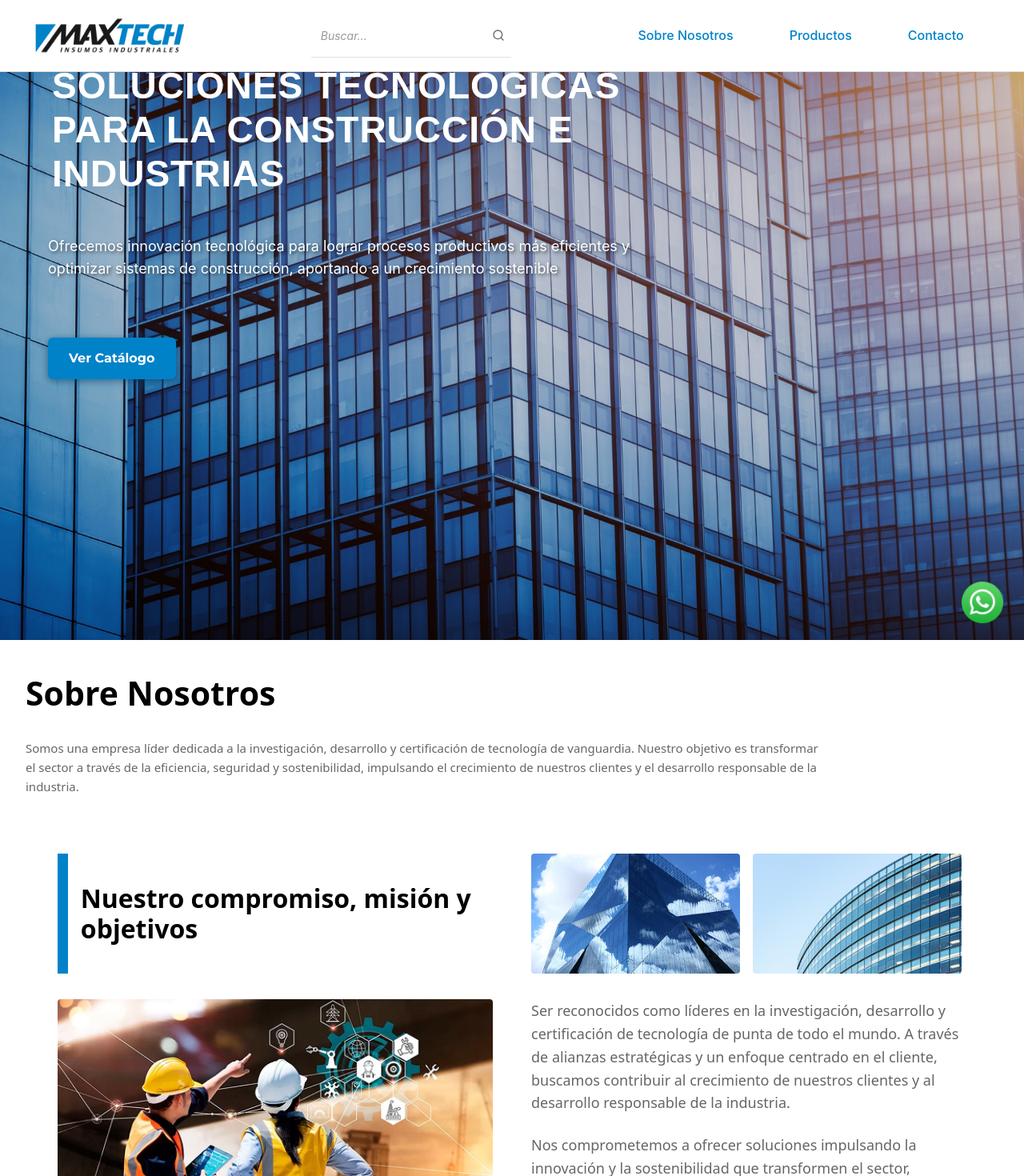
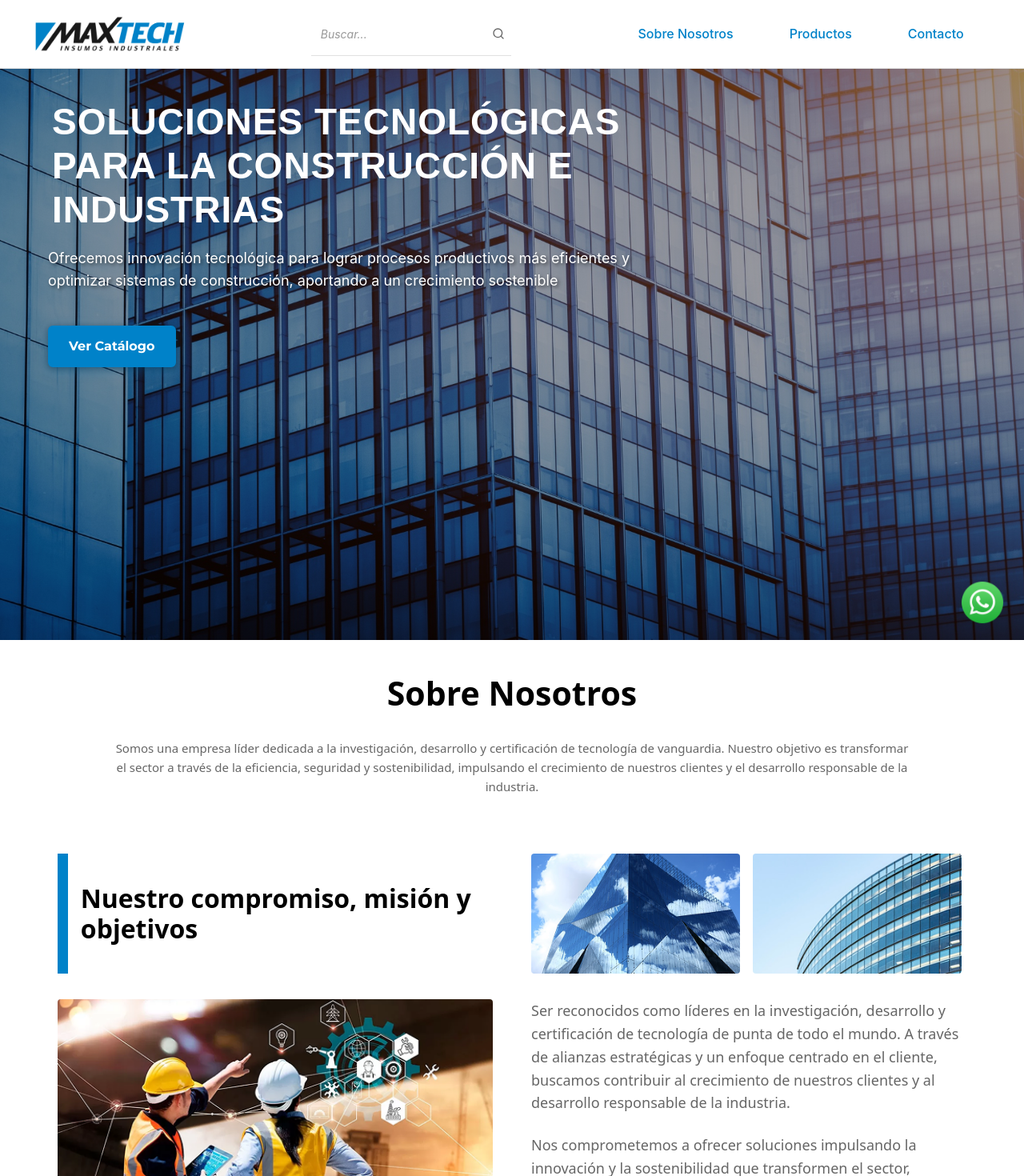
Before and after one commit to gastondigilio/maxtech, a React (Create React App) app: page / in a window 1280 px wide. Shown: the top 1470 px of the page at 80% size. Built offline with nearby package versions, Linux system fonts and the light colour scheme.

Commit message:
desktop hero

```diff
--- a/src/components/Approach/Approach.css
+++ b/src/components/Approach/Approach.css
@@ -77,7 +77,7 @@
     position: relative;
     z-index: 15;
     padding-right: 450px;
-    padding-top: 80px;
+    padding-top: 120px;
     padding-bottom: 60px;
     min-height: 100vh;
     display: flex;
@@ -87,7 +87,7 @@
 }
 
     .approach-title {
-        padding: 0 5px 20px 5px;
+        padding: 5px 5px 5px 5px;
         font-size: 46px;
         font-family: 'Mulish', sans-serif;
         font-weight: 800;
@@ -99,7 +99,7 @@
     }
 
     .approach-text {
-        padding: 20px 0;
+        padding: 5px 0 5px 0;
         font-size: 18px;
         font-family: 'Inter', sans-serif;
         font-weight: 400;
@@ -139,7 +139,7 @@
     .cta-buttons {
         display: flex;
         gap: 20px;
-        margin-top: 20px;
+        margin-top: 5px;
     }
 
     .secondary-button {
--- a/src/components/Approach/Approach.jsx
+++ b/src/components/Approach/Approach.jsx
@@ -8,7 +8,7 @@ const Approach = () => {
         <>
             <div className="approach-container">
                 <div className="approach-background approach-background-desktop" style={{
-                    backgroundImage: `linear-gradient(rgba(0, 0, 0, 0.15), rgba(0, 0, 0, 0.15)), url(${BackgroundImage})`
+                    backgroundImage: `linear-gradient(rgba(0, 0, 0, 0.35), rgba(0, 0, 0, 0.35)), url(${BackgroundImage})`
                 }}></div>
                 <div className="approach-background approach-background-mobile" style={{
                     backgroundImage: `linear-gradient(rgba(0, 0, 0, 0.45), rgba(0, 0, 0, 0.45)), url(${MobileBackgroundImage})`
--- a/src/components/Home/Home.jsx
+++ b/src/components/Home/Home.jsx
@@ -20,7 +20,7 @@ function Home() {
             setTimeout(() => {
                 const element = document.querySelector(scrollToSection);
                 if (element) {
-                    const navbarHeight = 80;
+                    const navbarHeight = 72;
                     const elementTop = element.offsetTop - navbarHeight;
 
                     window.scrollTo({
@@ -35,11 +35,11 @@ function Home() {
     return (
         <div className="App">
             <Approach />
-            <div id="about-intro" style={{padding: '2rem', textAlign: 'left', backgroundColor: '#ffffff', marginTop: '10px'}}>
+            <div id="about-intro" style={{padding: '2rem', textAlign: 'center', backgroundColor: '#ffffff', marginTop: '10px'}}>
                 <h1 className="about-title" style={{fontSize: '41px', fontWeight: '600', color: '#000000', marginBottom: '2rem'}}>
                     Sobre Nosotros
                 </h1>
-                <p style={{fontSize: '15px', color: '#666666', maxWidth: '1000px', margin: '0', lineHeight: '1.6'}}>
+                <p style={{fontSize: '15px', color: '#666666', maxWidth: '1000px', margin: '0 auto', lineHeight: '1.6'}}>
                     Somos una empresa líder dedicada a la investigación, desarrollo y certificación de tecnología de vanguardia.
                     Nuestro objetivo es transformar el sector a través de la eficiencia, seguridad y sostenibilidad,
                     impulsando el crecimiento de nuestros clientes y el desarrollo responsable de la industria.
--- a/src/components/Navbar/Navbar.css
+++ b/src/components/Navbar/Navbar.css
@@ -33,7 +33,7 @@ html, body {
 
 /* Forzar la altura de la navbar */
 .navbar {
-    min-height: 51px !important;
+    min-height: 46px !important;
     height: auto !important;
 }
 
@@ -51,7 +51,7 @@ html, body {
     display: flex;
     justify-content: space-between;
     align-items: center;
-    padding: 1.02rem 1.275rem !important;
+    padding: 0.9rem 1.275rem !important;
     margin: 0;
     background-color: white;
     color: #0082c9;
--- a/src/components/Navbar/Navbar.jsx
+++ b/src/components/Navbar/Navbar.jsx
@@ -92,7 +92,7 @@ function Navbar({ variant = 'home' }) {
             const element = document.querySelector(href);
             if (element) {
                 // Scroll más preciso para cada sección
-                const navbarHeight = 80; // Altura aproximada de la navbar
+                const navbarHeight = 72; // Altura aproximada de la navbar (reducida 10%)
                 const elementTop = element.offsetTop - navbarHeight;
 
                 window.scrollTo({
```
